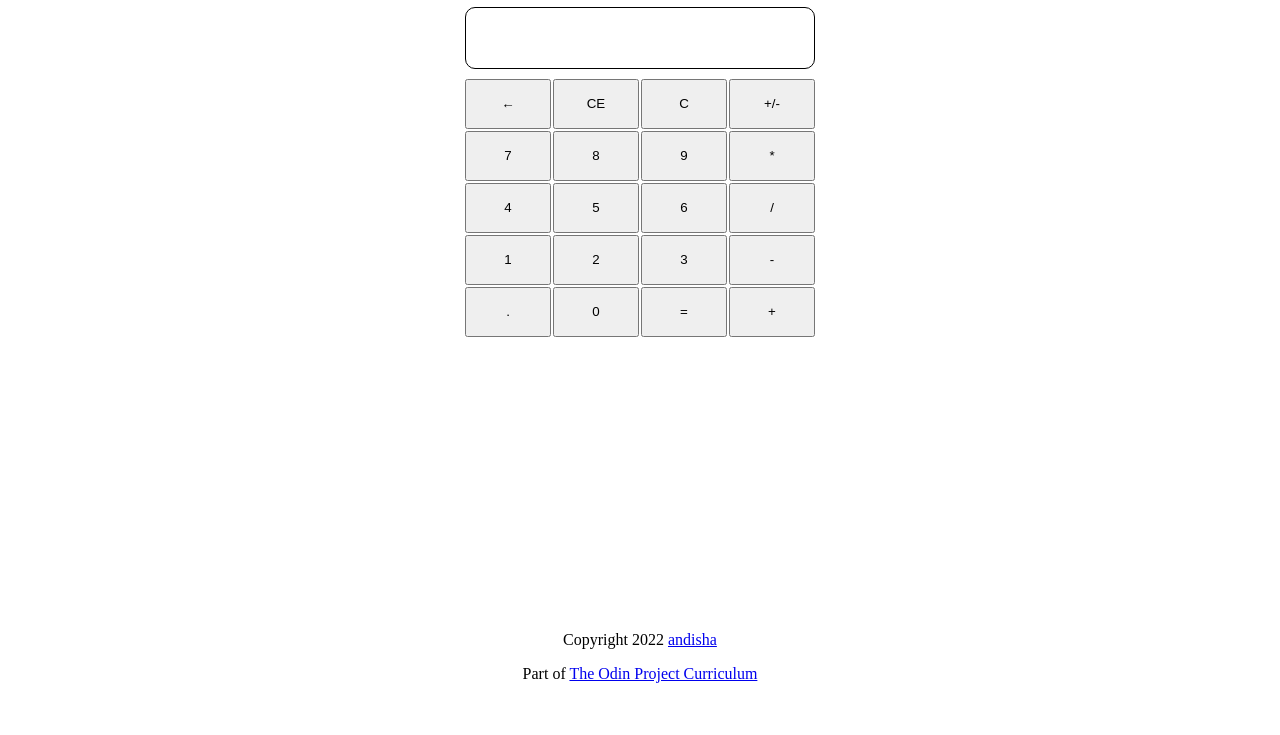
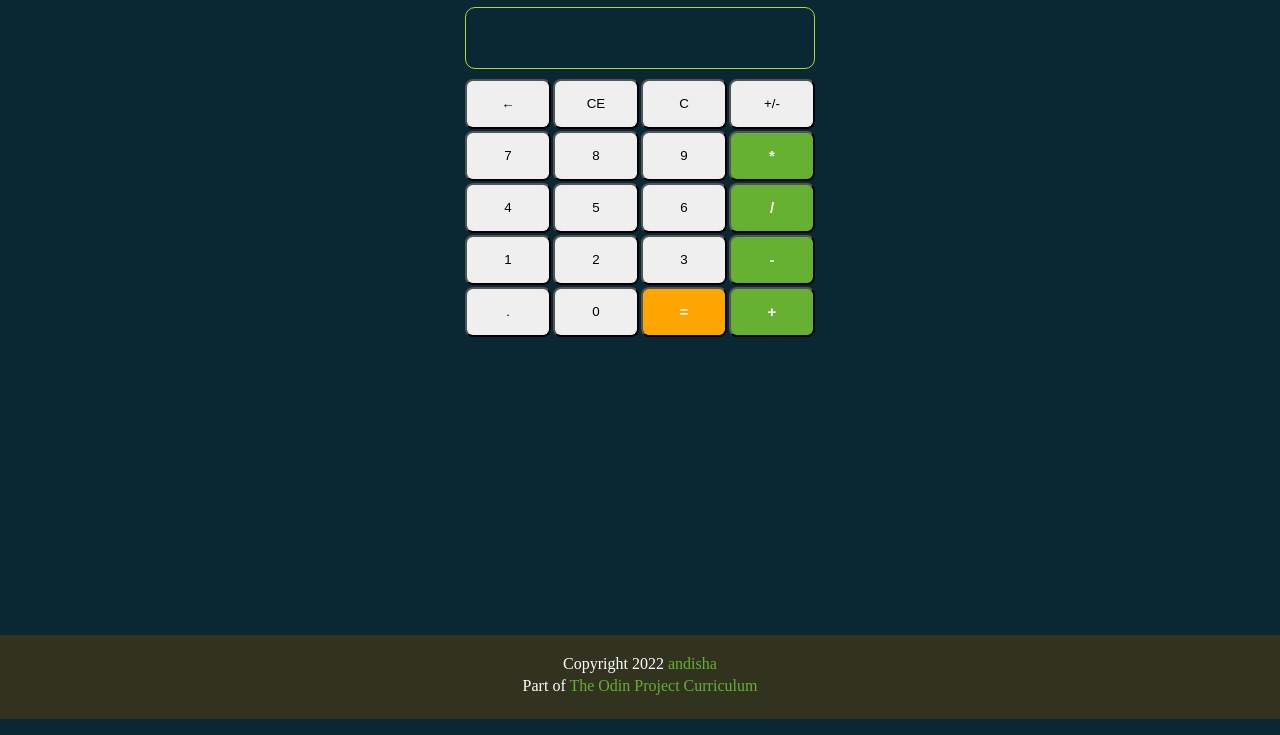
Before and after one commit to andishaa/calculator, a plain HTML site: page index.html in a window 1280 px wide. Shown: the part 81-816 px from the top of the page. Drawn offline with Linux system fonts and the light colour scheme.

Commit message:
Add some basic styling and colors

```diff
--- a/style.css
+++ b/style.css
@@ -4,6 +4,8 @@ body {
     display: flex;
     flex-direction: column;
     align-items: center;
+    background-color: #092834;
+    font-family:'Times New Roman', Times, serif;
 }
 
 main {
@@ -12,15 +14,22 @@ main {
     width: 350px;
 }
 
+header {
+    color: #B2D732;
+}
+
 #display {
     display: flex;
     flex-direction: column;
     gap: 3px;
     align-items: end;
     padding: 15px;
-    border: 1px solid black;
+    border: 1px solid #B2D732;
     border-radius: 10px;
     height: 30px;
+    color: #B2D732;
+    font-weight: bold;
+    font-size: 20px;
 }
 
 #displayHistory {
@@ -36,10 +45,38 @@ main {
     margin-top: 10px;
 }
 
+#buttons button {
+    border: 1px solid none;
+    border-radius: 8px;
+}
+
+.operators {
+    background-color: #66B032;
+    color: white;
+    font-weight: bold;
+    font-size: 15px;
+}
+
+#equal {
+    background-color: orange;
+}
+
 footer {
     position: fixed;
     bottom: 0;
     padding: 20px;
     width: 100%;
     text-align: center;
+    color: white;
+    background-color: #31331e;
 }
+
+a {
+    color: #66B032;
+    text-decoration: none;
+
+}
+
+p {
+    margin: 4px;
+}
```
